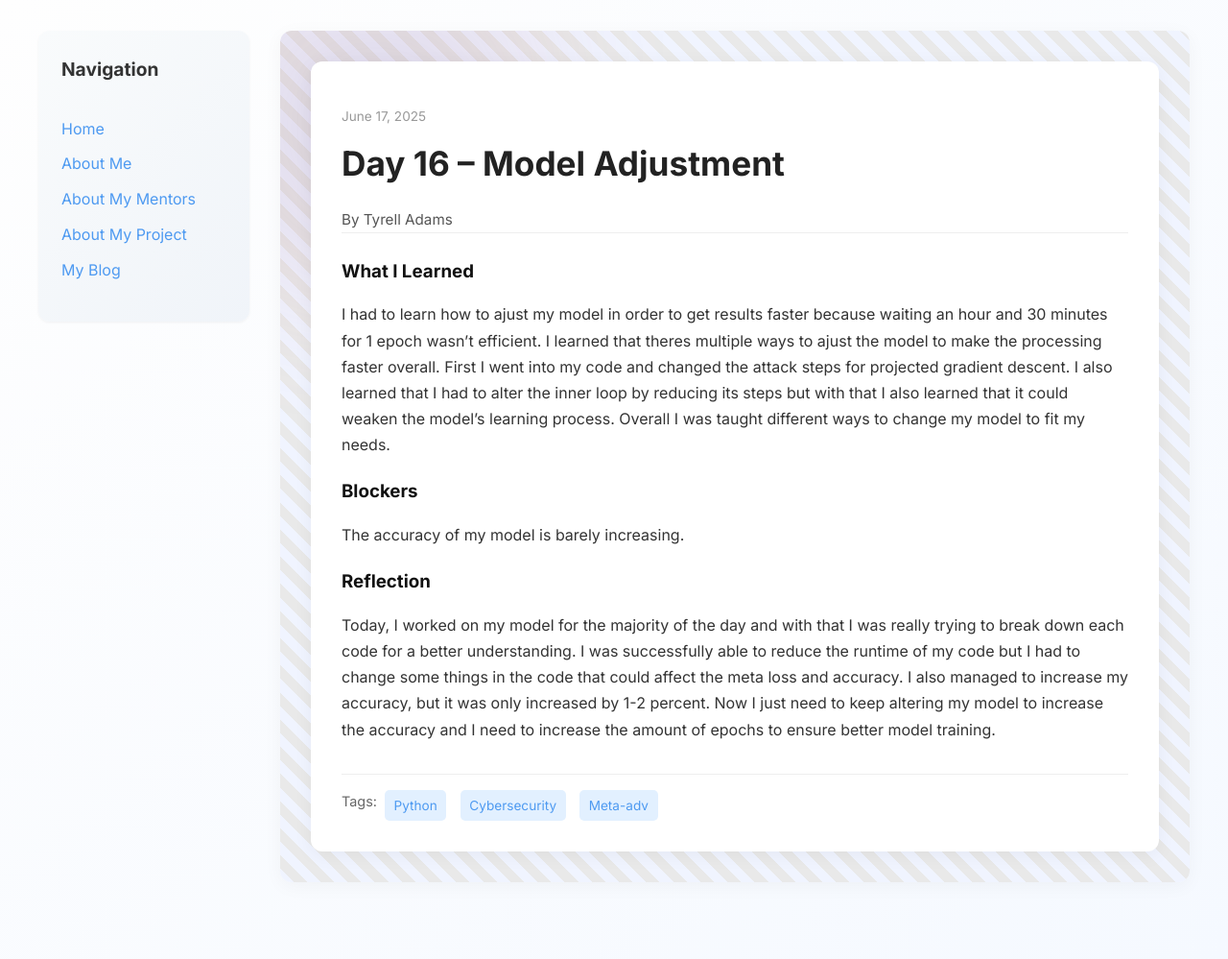
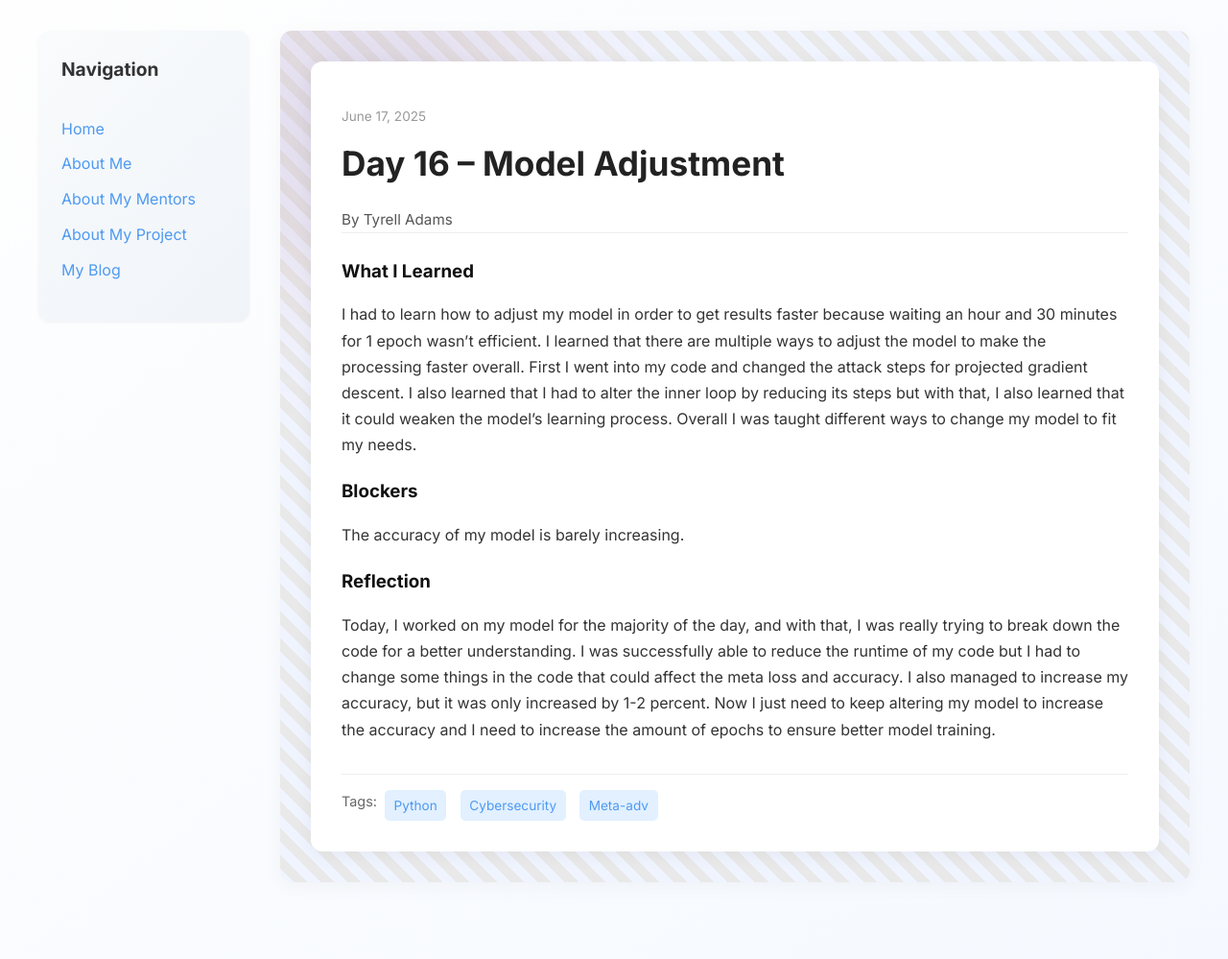
Before and after one commit to Tyrell-Adams/Tyrell-Adams.github.io, a Jekyll site: the page built from _posts/2025-06-17-day-16.md, in a window 1280 px wide. Shown: the whole page at 96% size. Built offline with Jekyll 4.4.1, drawn with Linux system fonts in a browser that asks for light colours.

Commit message:
Update 2025-06-17-day-16.md

```diff
--- a/_posts/2025-06-17-day-16.md
+++ b/_posts/2025-06-17-day-16.md
@@ -7,9 +7,9 @@ permalink: /day16.html
 tags: ["Python", "Cybersecurity", "Meta-adv"]
 
 what_i_learned: |
-  I had to learn how to ajust my model in order to get results faster because waiting an hour and 30 minutes for 1 epoch wasn't efficient. I learned that theres multiple ways to ajust the model to make the processing faster overall. First I went into my code and changed the attack steps for projected gradient descent. I also learned that I had to alter the inner loop by reducing its steps but with that I also learned that it could weaken the model's learning process. Overall I was taught different ways to change my model to fit my needs.
+  I had to learn how to adjust my model in order to get results faster because waiting an hour and 30 minutes for 1 epoch wasn't efficient. I learned that there are multiple ways to adjust the model to make the processing faster overall. First I went into my code and changed the attack steps for projected gradient descent. I also learned that I had to alter the inner loop by reducing its steps but with that, I also learned that it could weaken the model's learning process. Overall I was taught different ways to change my model to fit my needs.
 blockers: |
   The accuracy of my model is barely increasing.
 reflection: |
-  Today, I worked on my model for the majority of the day and with that I was really trying to break down each code for a better understanding. I was successfully able to reduce the runtime of my code but I had to change some things in the code that could affect the meta loss and accuracy. I also managed to increase my accuracy, but it was only increased by 1-2 percent. Now I just need to keep altering my model to increase the accuracy and I need to increase the amount of epochs to ensure better model training.
+  Today, I worked on my model for the majority of the day, and with that, I was really trying to break down the code for a better understanding. I was successfully able to reduce the runtime of my code but I had to change some things in the code that could affect the meta loss and accuracy. I also managed to increase my accuracy, but it was only increased by 1-2 percent. Now I just need to keep altering my model to increase the accuracy and I need to increase the amount of epochs to ensure better model training.
 ---
```
